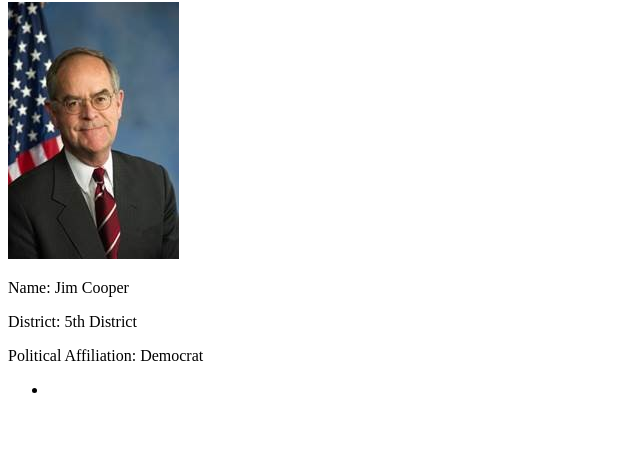
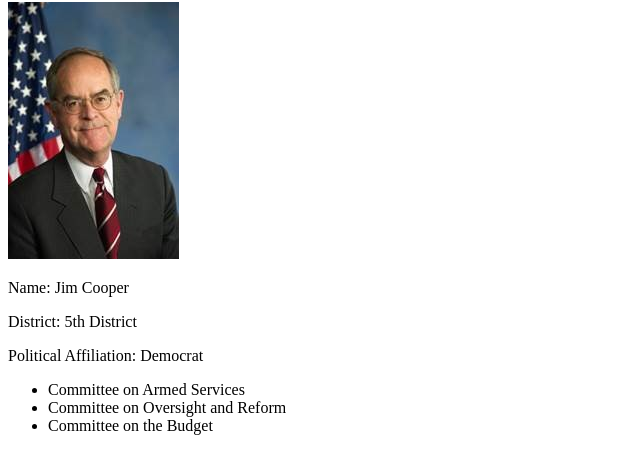
Before and after one commit to D-Upchurch/Congress-Rep, a plain HTML site: page index.html in a window 1280 px wide. Shown: the part 65-538 px from the top of the page, without its empty margins (0-640 px from the left). Drawn offline with Linux system fonts and the light colour scheme.

Commit message:
Added list of committees

```diff
--- a/index.html
+++ b/index.html
@@ -38,7 +38,9 @@
     <section>
         <div class="committees">
             <ul>
-                <li></li>
+                <li>Committee on Armed Services</li>
+                <li>Committee on Oversight and Reform</li>
+                <li>Committee on the Budget</li>
             </ul>
         </div>
     </section>
```
